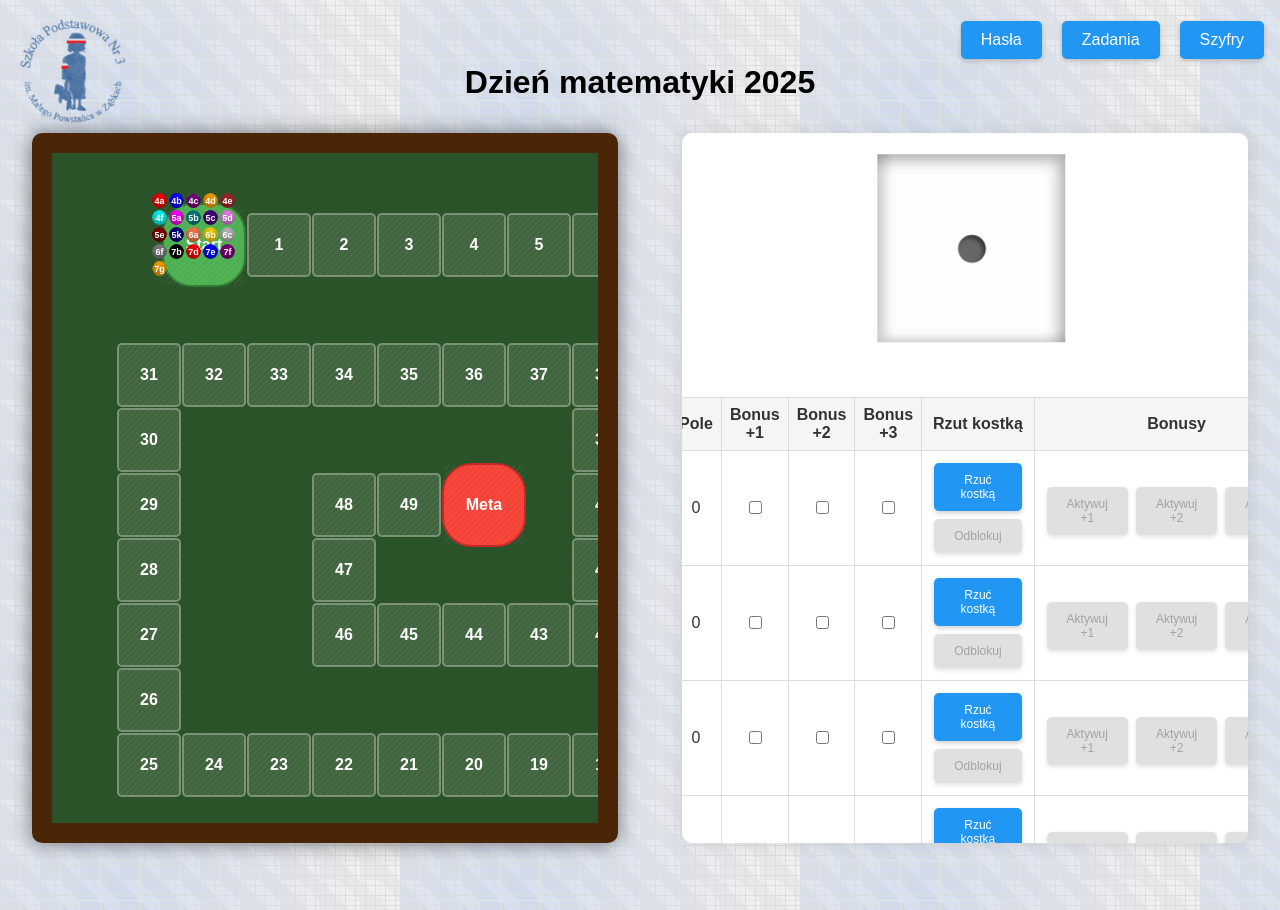
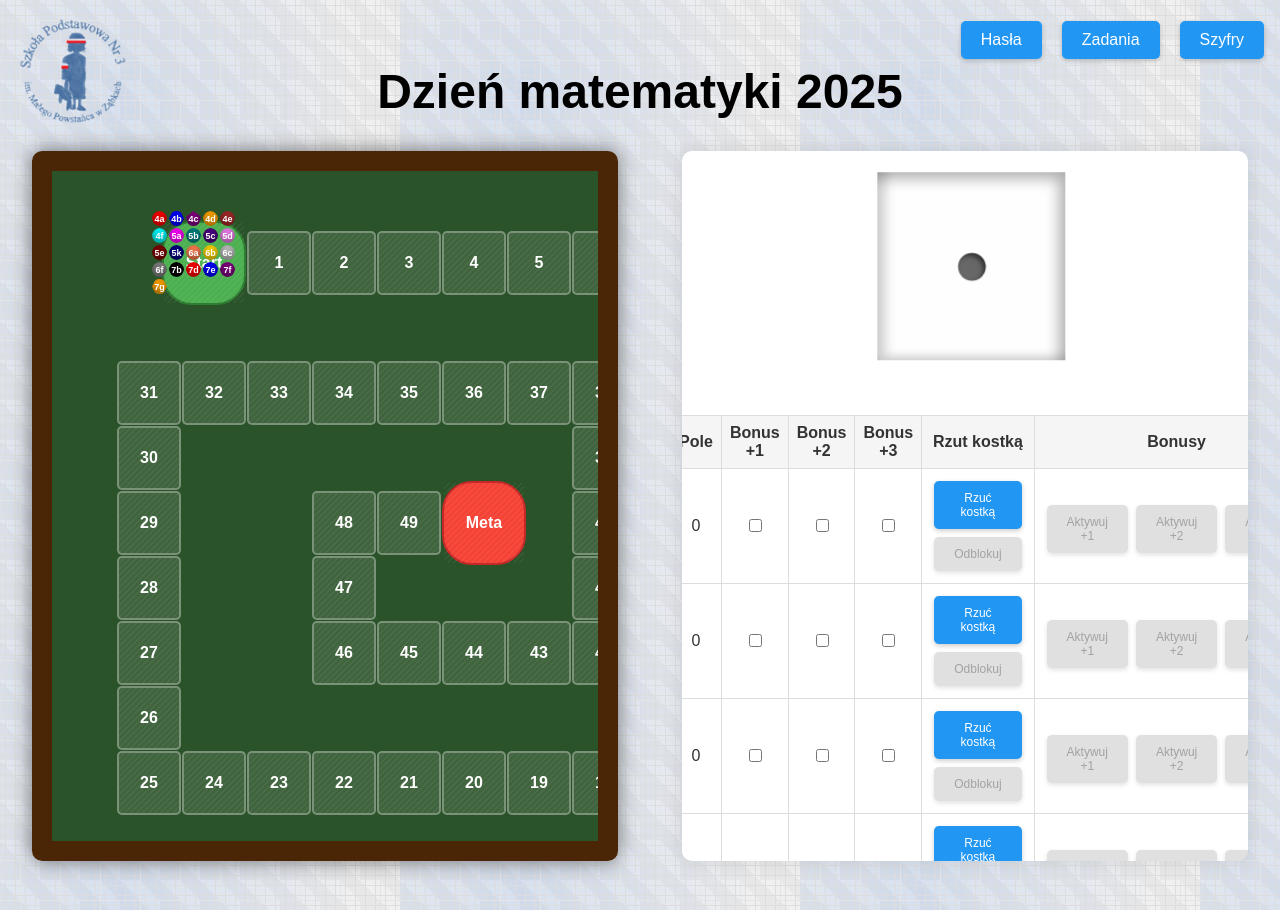
Before and after one commit to adriansobczyk/math_days_sp3, a Flask app: page / in a window 1280 px wide. Shown: the top 910 px of the page. Run offline with Flask 3, Linux system fonts and the light colour scheme; data comes from the database, SQL or seed files in the repository.

Commit message:
Add extra-large font size class and apply it to the main heading for improved visibility

```diff
--- a/static/style.css
+++ b/static/style.css
@@ -70,6 +70,10 @@ ul {
   justify-content: space-between;
   align-items: start;
   width: 100%;
+}
+
+.extra-large {
+  font-size: 3rem;
 }
 
 .logo img {
--- a/templates/index.html
+++ b/templates/index.html
@@ -18,7 +18,7 @@
       <button onclick="window.open('/szyfr', '_blank')">Szyfry</button>
     </div>
   </nav>
-  <h1 class="extra-margin">Dzień matematyki 2025</h1>
+  <h1 class="extra-margin extra-large">Dzień matematyki 2025</h1>
   <div class="task-notifications" id="task-notifications">
     {% if recent_tasks %}
       {% for task in recent_tasks %}
```
